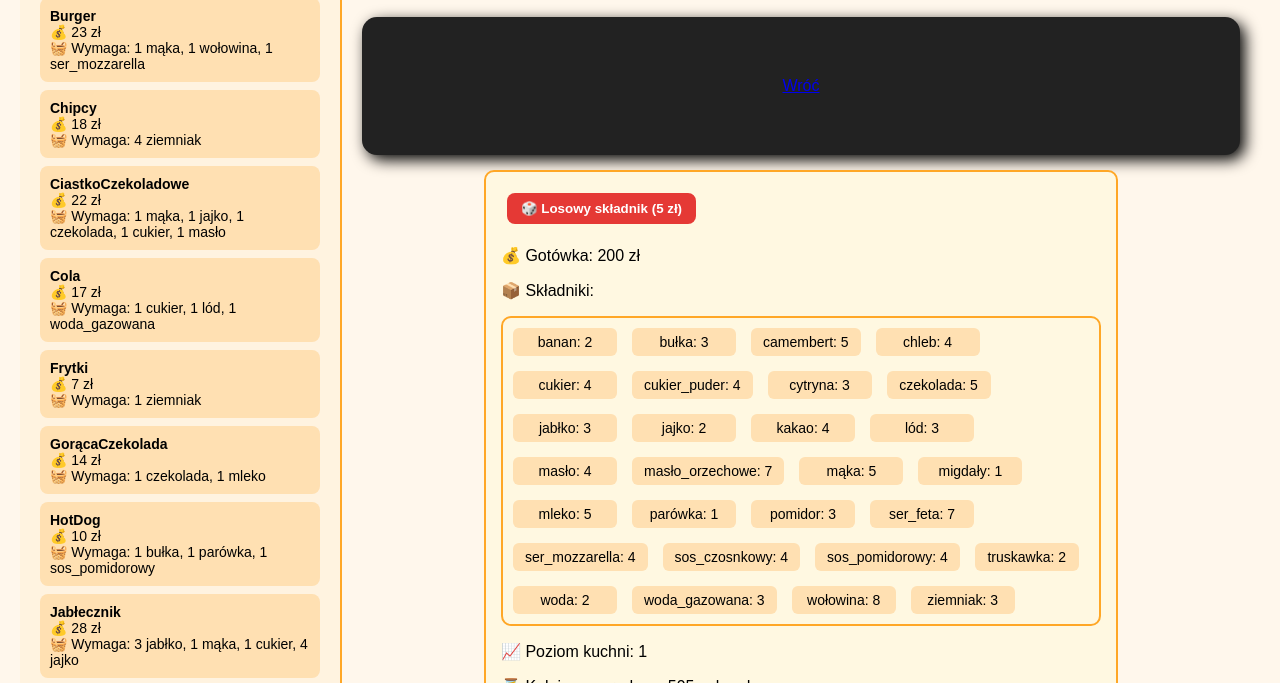
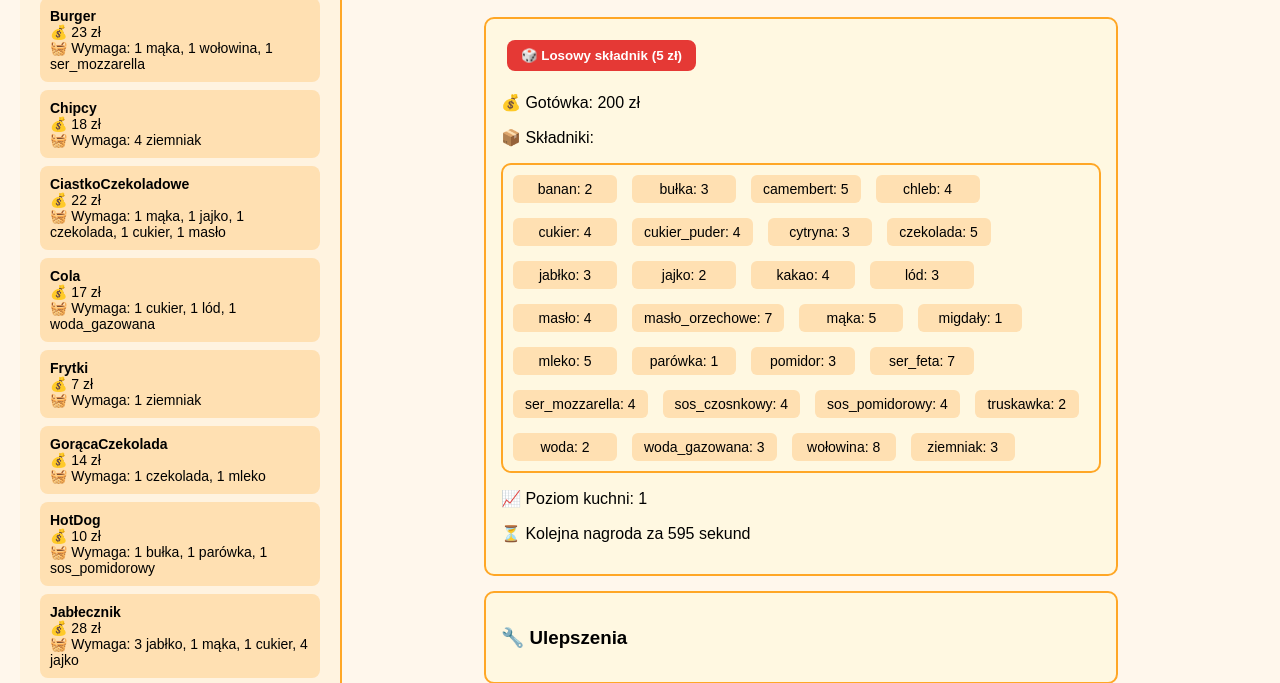
Before and after one commit to NateoSigma/Restauracja-Simulator, a plain HTML site: page index.html in a window 1280 px wide. Shown: the part 103-786 px from the top of the page. Drawn offline with Linux system fonts and the light colour scheme.

Commit message:
Update index.html

```diff
--- a/index.html
+++ b/index.html
@@ -2,7 +2,7 @@
 <html lang="pl">
 <head>
   <meta charset="UTF-8" />
-  <title>Restauracja Simulator [BETA]</title>
+  <title>Restauracja Simulator</title>
   <style>
     body {
       font-family: Arial, sans-serif;
@@ -187,9 +187,6 @@
 <!-- GŁÓWNA CZĘŚĆ GRY -->
 <div id="main">
   <h1>Restauracja Simulator</h1>
-  <div class="column">
-            <a href="https://nateosigma.github.io/Natro-Studios/">Wróć</a>
-  </div>
 
   <div id="stats">
     <button id="randomIngredientBtn" onclick="buyRandomIngredient()">🎲 Losowy składnik (5 zł)</button>
```
